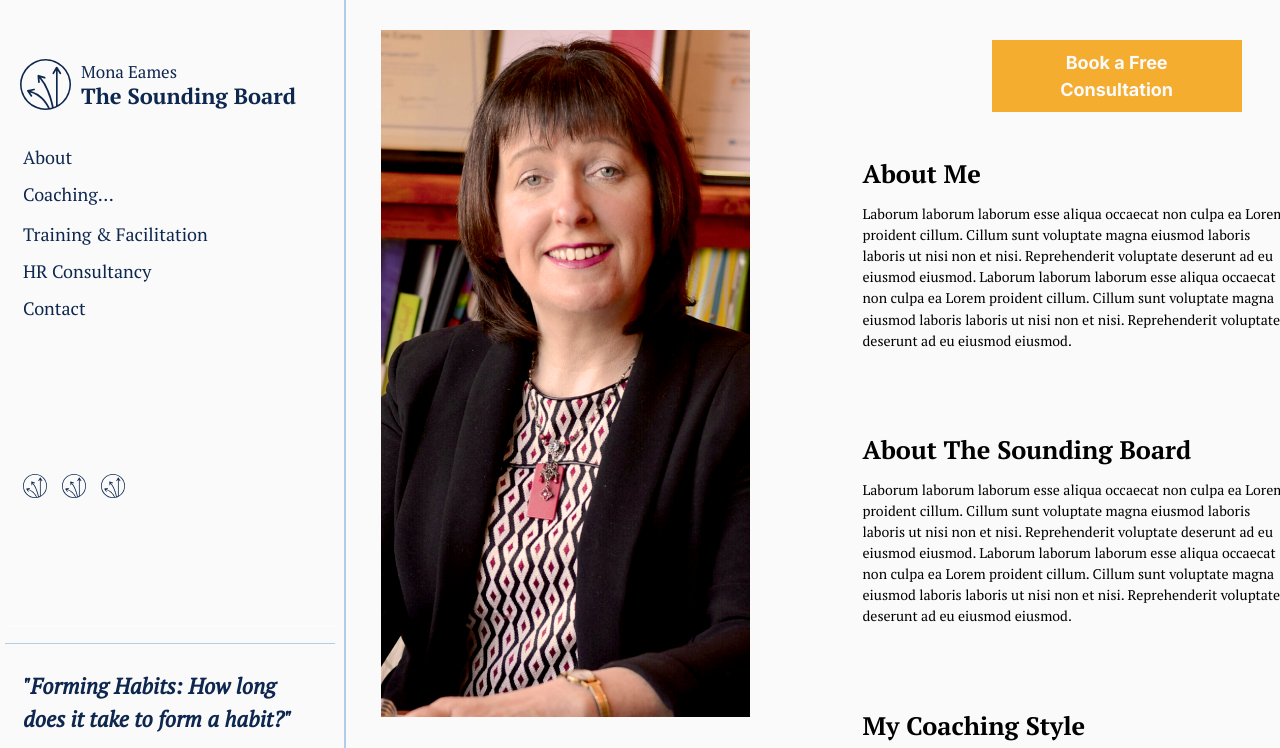
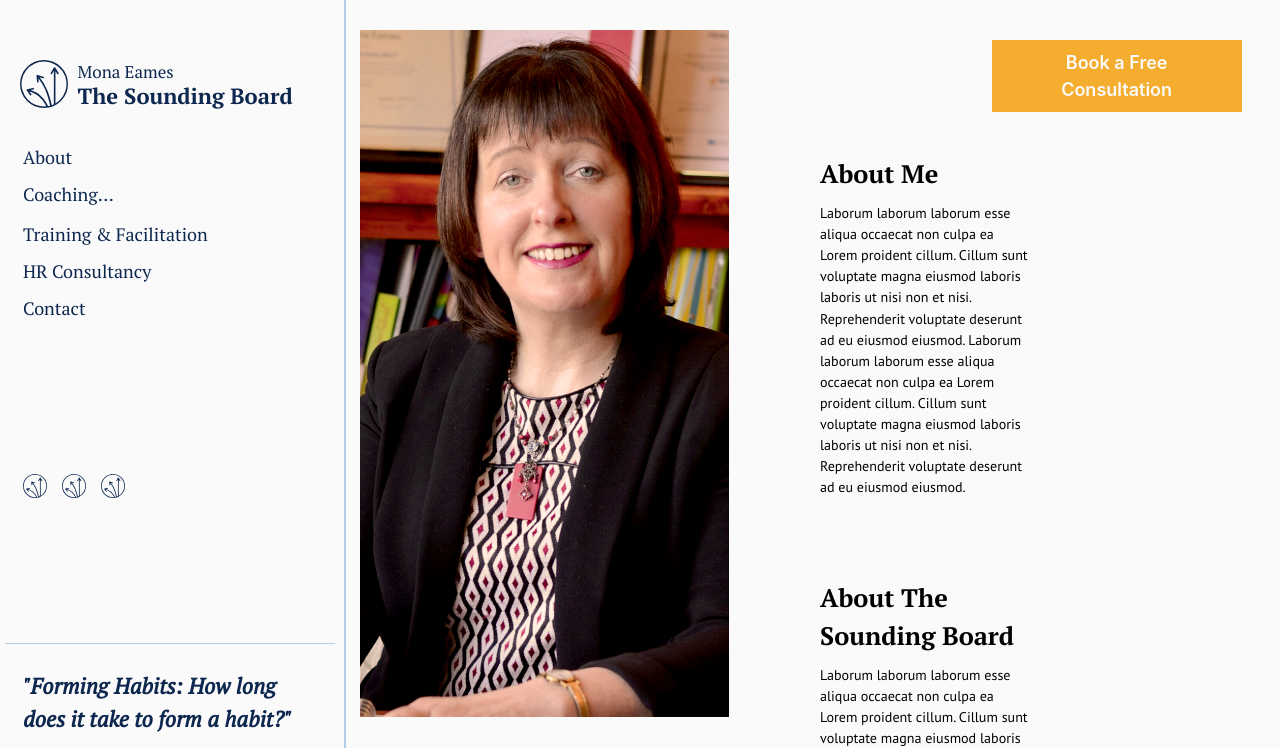
Before and after one commit to StudiousVanilla/tsb, a React (Create React App) app: page / in a window 1280 px wide. Shown: the top 748 px of the page. Built offline with nearby package versions, Linux system fonts and the light colour scheme.

Commit message:
minor font size adjustments

```diff
--- a/public/index.html
+++ b/public/index.html
@@ -4,8 +4,7 @@
     <meta charset="utf-8" />
     <link rel="icon" href="%PUBLIC_URL%/favicon.ico" />
     <link rel="preconnect" href="https://fonts.gstatic.com">
-    <link href="https://fonts.googleapis.com/css2?family=Amiri:ital,wght@0,400;0,700;1,400&display=swap" rel="stylesheet">
-    <link href="https://fonts.googleapis.com/css2?family=Inter:wght@400;700&display=swap" rel="stylesheet">
+    <link href="https://fonts.googleapis.com/css2?family=PT+Sans:ital,wght@0,400;0,700;1,400;1,700&display=swap" rel="stylesheet">
     <link href="https://fonts.googleapis.com/css2?family=PT+Serif:ital,wght@0,400;0,700;1,400&display=swap" rel="stylesheet">
     <meta name="viewport" content="width=device-width, initial-scale=1" />
     <meta name="theme-color" content="#000000" />
--- a/src/components/about.js
+++ b/src/components/about.js
@@ -15,15 +15,15 @@ const About = () => {
                 <div className='div-spacer'></div>
                 <div className='about-info'>
                     <h2> About Me </h2>
-                    <p> Laborum laborum laborum esse aliqua occaecat non culpa ea Lorem proident cillum. Cillum sunt voluptate magna eiusmod laboris laboris ut nisi non et nisi. Reprehenderit voluptate deserunt ad eu eiusmod eiusmod. Laborum laborum laborum esse aliqua occaecat non culpa ea Lorem proident cillum. Cillum sunt voluptate magna eiusmod laboris laboris ut nisi non et nisi. Reprehenderit voluptate deserunt ad eu eiusmod eiusmod. </p>
+                    <p className='about-content'> Laborum laborum laborum esse aliqua occaecat non culpa ea Lorem proident cillum. Cillum sunt voluptate magna eiusmod laboris laboris ut nisi non et nisi. Reprehenderit voluptate deserunt ad eu eiusmod eiusmod. Laborum laborum laborum esse aliqua occaecat non culpa ea Lorem proident cillum. Cillum sunt voluptate magna eiusmod laboris laboris ut nisi non et nisi. Reprehenderit voluptate deserunt ad eu eiusmod eiusmod. </p>
                 </div>
                 <div className='about-info'>
                     <h2> About The Sounding Board </h2>
-                    <p> Laborum laborum laborum esse aliqua occaecat non culpa ea Lorem proident cillum. Cillum sunt voluptate magna eiusmod laboris laboris ut nisi non et nisi. Reprehenderit voluptate deserunt ad eu eiusmod eiusmod. Laborum laborum laborum esse aliqua occaecat non culpa ea Lorem proident cillum. Cillum sunt voluptate magna eiusmod laboris laboris ut nisi non et nisi. Reprehenderit voluptate deserunt ad eu eiusmod eiusmod. </p>
+                    <p className='about-content'> Laborum laborum laborum esse aliqua occaecat non culpa ea Lorem proident cillum. Cillum sunt voluptate magna eiusmod laboris laboris ut nisi non et nisi. Reprehenderit voluptate deserunt ad eu eiusmod eiusmod. Laborum laborum laborum esse aliqua occaecat non culpa ea Lorem proident cillum. Cillum sunt voluptate magna eiusmod laboris laboris ut nisi non et nisi. Reprehenderit voluptate deserunt ad eu eiusmod eiusmod. </p>
                 </div>
                 <div className='about-info'>
                     <h2> My Coaching Style </h2>
-                    <p> Laborum laborum laborum esse aliqua occaecat non culpa ea Lorem proident cillum. Cillum sunt voluptate magna eiusmod laboris laboris ut nisi non et nisi. Reprehenderit voluptate deserunt ad eu eiusmod eiusmod. Laborum laborum laborum esse aliqua occaecat non culpa ea Lorem proident cillum. Cillum sunt voluptate magna eiusmod laboris laboris ut nisi non et nisi. Reprehenderit voluptate deserunt ad eu eiusmod eiusmod. </p>
+                    <p className='about-content'> Laborum laborum laborum esse aliqua occaecat non culpa ea Lorem proident cillum. Cillum sunt voluptate magna eiusmod laboris laboris ut nisi non et nisi. Reprehenderit voluptate deserunt ad eu eiusmod eiusmod. Laborum laborum laborum esse aliqua occaecat non culpa ea Lorem proident cillum. Cillum sunt voluptate magna eiusmod laboris laboris ut nisi non et nisi. Reprehenderit voluptate deserunt ad eu eiusmod eiusmod. </p>
                 </div>
             </div>
             <Bookingbtn/>
--- a/src/index.css
+++ b/src/index.css
@@ -124,7 +124,7 @@ code {
   bottom: 0;
   height: 100%;
   min-height: 814px;
-  width: 27%;
+  width: 26%;
   padding: 50px 15px 2.5vh 20px;
   display: flex;
   flex-direction: column;
@@ -191,7 +191,7 @@ code {
 }
 
 .brand-name{
-  font-size: 25px;
+  font-size: 24.5px;
   line-height: 25px;
   font-weight: bold;
 }
@@ -261,7 +261,7 @@ code {
 
 .blog-title{
   margin-bottom: 10px;
-  font-size: 26px;
+  font-size: 22px;
   font-style: italic;
   font-weight: bold;
 }
@@ -307,7 +307,7 @@ code {
   margin-left: 25%;
   padding: 10px;
   display: grid;
-  grid-template-columns: repeat(2, 1fr);
+  grid-template-columns: repeat(3, 1fr);
   gap: 5px;
 }
 
@@ -352,6 +352,10 @@ code {
   margin-bottom: 20px;
 }
 
+.about-content{
+  font-family: 'PT sans', Sans-serif;
+}
+
 .booking-btn-container{
   position: fixed;
   right: 3%;
@@ -383,6 +387,22 @@ code {
   color: var(--orange-color);
 }
 
+
+@media only screen and (max-width: 1385px) {
+
+  .logo-container{
+    height: 70%;
+  }
+
+  .logo-text{
+    font-size: 17px;
+  }
+
+  .brand-name{
+    font-size: 23.6px;
+  }
+
+}
 
 /* ************************************************************ */
 /* ************************************************************ */
@@ -630,12 +650,12 @@ code {
 
 
 
-
+/* *** Needs to be fixed *** */
 
 @media only screen and (max-width: 1024px) {
 
   .sidebar-container{
-    width: 50%;
+    width: 35%;
   }
 
 
```
Also changed, not shown: 1 other file (tests, documents, lock files or other folders).
